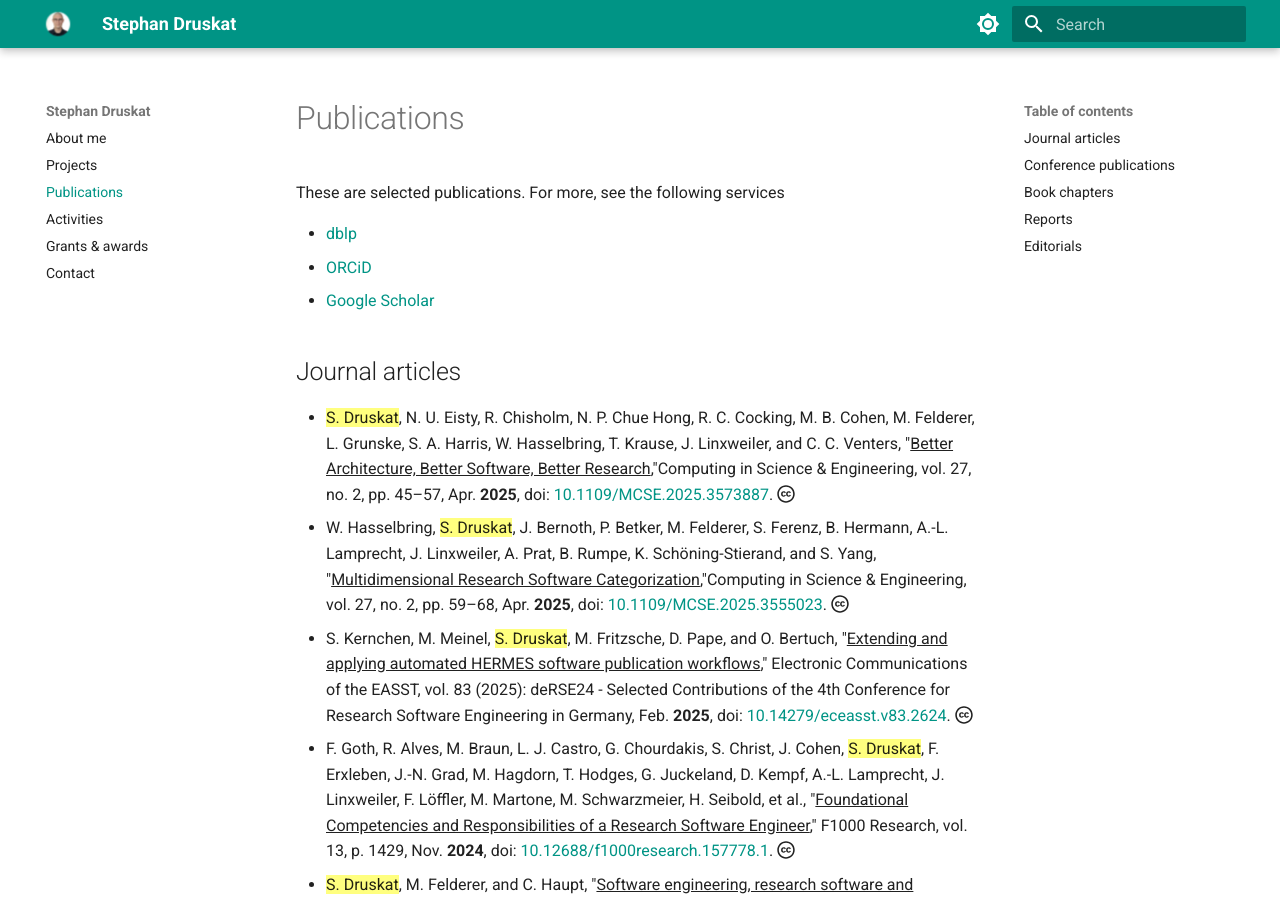
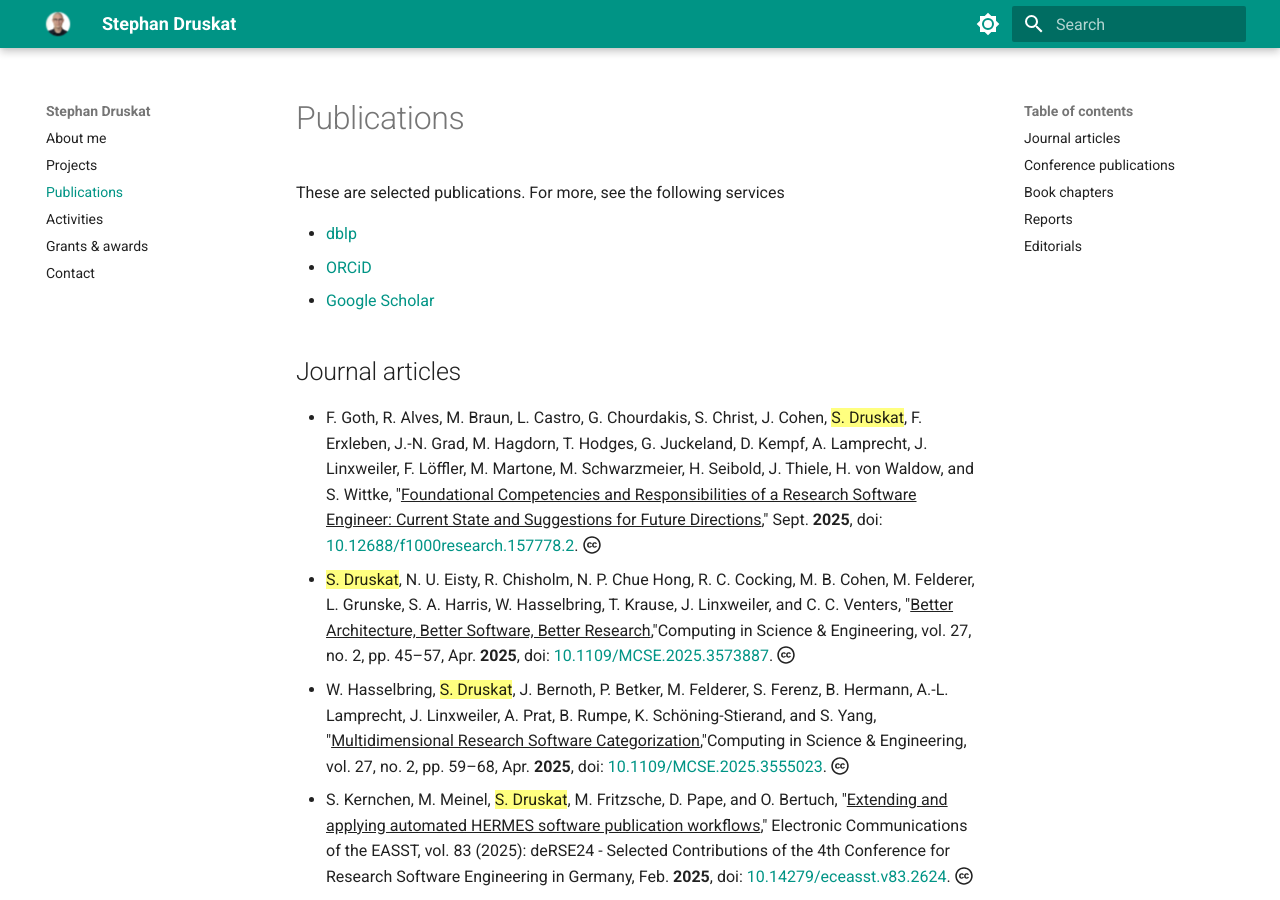
Before and after one commit to sdruskat/sdruskat.github.io, an MkDocs documentation site: the page built from docs/publications.md, in a window 1280 px wide and 900 px high. Built offline with MkDocs 1.6.1 and Material for MkDocs 9.7.7, drawn with Linux system fonts in a browser that asks for light colours.

Commit message:
Update publications

```diff
--- a/docs/publications.md
+++ b/docs/publications.md
@@ -7,10 +7,11 @@ For more, see the following services
 
 ## Journal articles
 
+
+- F. Goth, R. Alves, M. Braun, L. Castro, G. Chourdakis, S. Christ, J. Cohen, {==S. Druskat==}, F. Erxleben, J.-N. Grad, M. Hagdorn, T. Hodges, G. Juckeland, D. Kempf, A. Lamprecht, J. Linxweiler, F. Löffler, M. Martone, M. Schwarzmeier, H. Seibold, J. Thiele, H. von Waldow, and S. Wittke, "^^Foundational Competencies and Responsibilities of a Research Software Engineer: Current State and Suggestions for Future Directions^^," Sept. **2025**, doi: [10.12688/f1000research.157778.2](https://doi.org/10.12688/f1000research.157778.2). :fontawesome-brands-creative-commons:
 - {==S. Druskat==}, N. U. Eisty, R. Chisholm, N. P. Chue Hong, R. C. Cocking, M. B. Cohen, M. Felderer, L. Grunske, S. A. Harris, W. Hasselbring, T. Krause, J. Linxweiler, and C. C. Venters, "^^Better Architecture, Better Software, Better Research^^,"Computing in Science & Engineering, vol. 27, no. 2, pp. 45–57, Apr. **2025**, doi: [10.1109/MCSE.2025.3573887](https://doi.org/10.1109/MCSE.2025.3573887). :fontawesome-brands-creative-commons:
 - W. Hasselbring, {==S. Druskat==}, J. Bernoth, P. Betker, M. Felderer, S. Ferenz, B. Hermann, A.-L. Lamprecht, J. Linxweiler, A. Prat, B. Rumpe, K. Schöning-Stierand, and S. Yang, "^^Multidimensional Research Software Categorization^^,"Computing in Science & Engineering, vol. 27, no. 2, pp. 59–68, Apr. **2025**, doi: [10.1109/MCSE.2025.3555023](https://doi.org/10.1109/MCSE.2025.3555023). :fontawesome-brands-creative-commons:
 - S. Kernchen, M. Meinel, {==S. Druskat==}, M. Fritzsche, D. Pape, and O. Bertuch, "^^Extending and applying automated HERMES software publication workflows^^,"  Electronic Communications of the EASST, vol. 83 (2025): deRSE24 - Selected Contributions of the 4th Conference for Research Software Engineering in Germany, Feb. **2025**, doi: [10.14279/eceasst.v83.2624](https://doi.org/10.14279/eceasst.v83.2624). :fontawesome-brands-creative-commons:
-- F. Goth, R. Alves, M. Braun, L. J. Castro, G. Chourdakis, S. Christ, J. Cohen, {==S. Druskat==}, F. Erxleben, J.-N. Grad, M. Hagdorn, T. Hodges, G. Juckeland, D. Kempf, A.-L. Lamprecht, J. Linxweiler, F. Löffler, M. Martone, M. Schwarzmeier, H. Seibold, et al., "^^Foundational Competencies and Responsibilities of a Research Software Engineer^^," F1000 Research, vol. 13, p. 1429, Nov. **2024**, doi: [10.12688/f1000research.157778.1](https://doi.org/10.12688/f1000research.157778.1). :fontawesome-brands-creative-commons:
 - {==S. Druskat==}, M. Felderer, and C. Haupt, "^^Software engineering, research software and requirements engineering^^," Softwaretechnik-Trends, vol. 44, no. 1, pp. 12-15, Jun **2024**, dblp: [DruskatFH24](https://fb-swt.gi.de/fileadmin/FB/SWT/Softwaretechnik-Trends/Verzeichnis/Band_44_Heft_1/Softwaretechnik_Trends___Research_Software_Requirements_Engineering_margins.pdf). :fontawesome-brands-creative-commons:
 - {==S. Druskat==}, O. Bertuch, and A. Struck, "^^Towards Research Software-ready Libraries: Forschungssoftware in Bibliotheken^^,"  ABI Technik, vol. 43, no. 3, pp. 168–178, Aug. **2023**, doi: [10.1515/abitech-2023-0031](https://doi.org/10.1515/abitech-2023-0031). :fontawesome-brands-creative-commons:
 - {==S. Druskat==}, T. Krause, C. Lachenmaier, and B. Bunzeck, "^^Hexatomic: An extensible, OS-independent platform fordeep multi-layer linguistic annotation of corpora^^," Journal of Open Source Software, vol. 8, no. 86, p. 4825, Jun. **2023**, doi: [10.21105/joss.04825](https://doi.org/10.21105/joss.04825). :fontawesome-brands-creative-commons:
```
